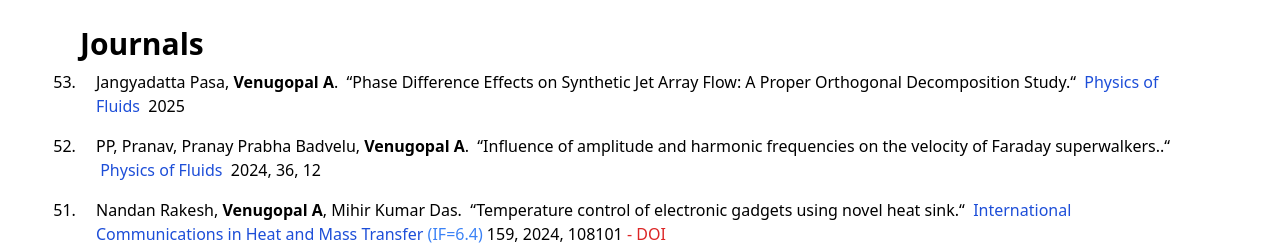
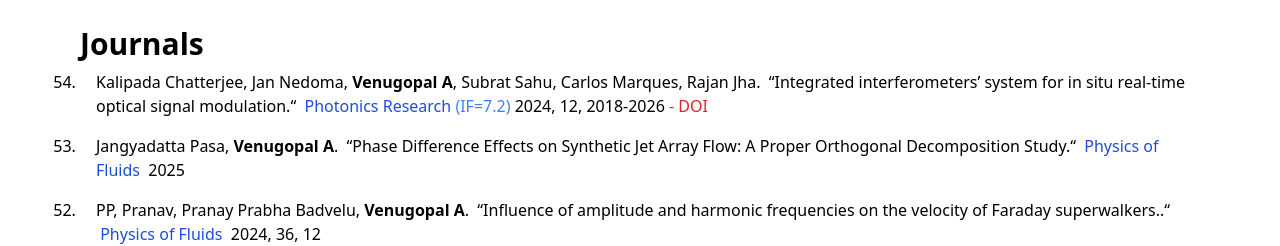
Before and after one commit to fdlabiitbbs/afg-2, a Next.js app: page /journals in a window 1280 px wide. Shown: the part 289-535 px from the top of the page. Built offline with nearby package versions, Linux system fonts and the light colour scheme.

Commit message:
ID54_Journal

```diff
--- a/constants/index.js
+++ b/constants/index.js
@@ -1049,6 +1049,16 @@ export const Journals = [
     Journal: "Physics of Fluids",
     Volume_Issue_Year_Pages: ["2025"],
   },
+  {
+    ID: 54,
+    Authors: ["Kalipada Chatterjee","Jan Nedoma", <b>Venugopal A</b>,"Subrat Sahu","Carlos Marques","Rajan Jha"],
+    Title:
+      "Integrated interferometers’ system for in situ real-time optical signal modulation",
+    Journal: "Photonics Research",
+    Volume_Issue_Year_Pages: ["2024","12","2018-2026"],
+    DOI: "https://doi.org/10.1364/PRJ.527410",
+    impactFactor:7.2,
+  },
 ];
 
 export const sponsoredProjects = [
```
